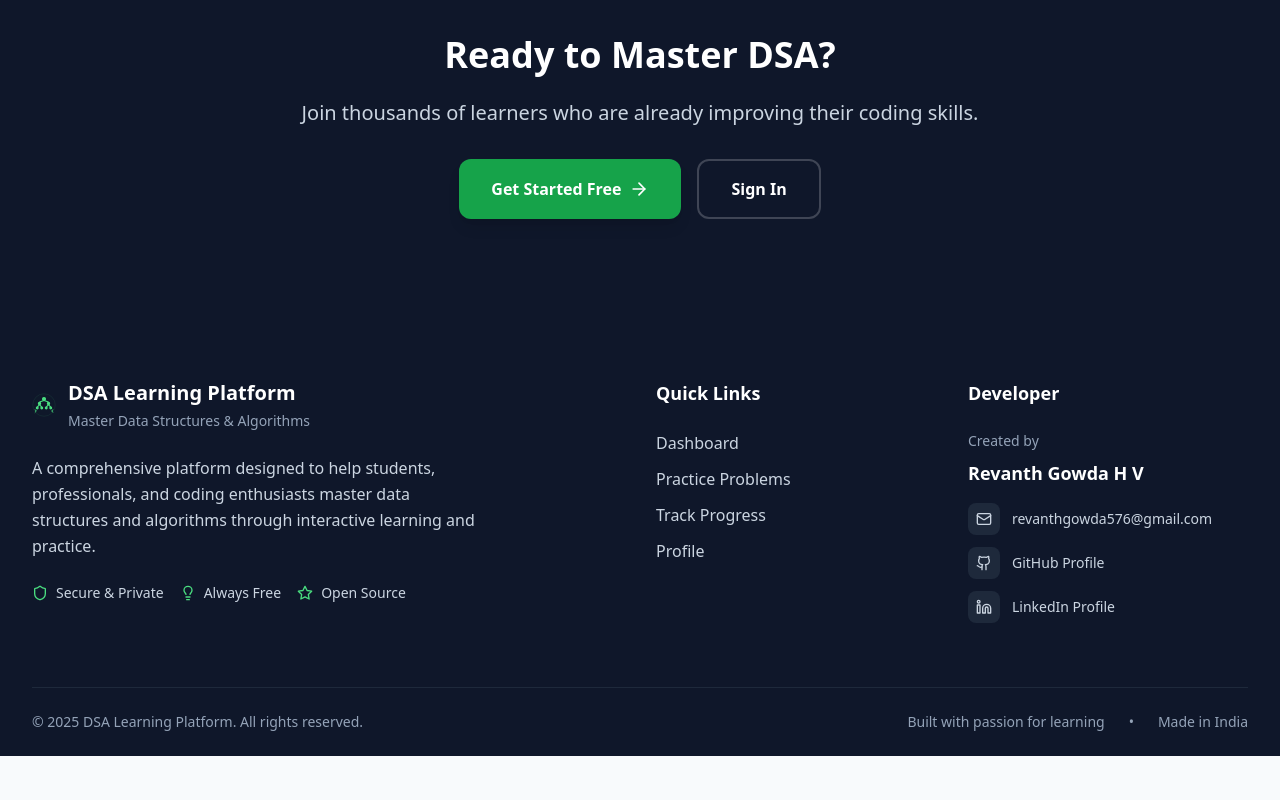
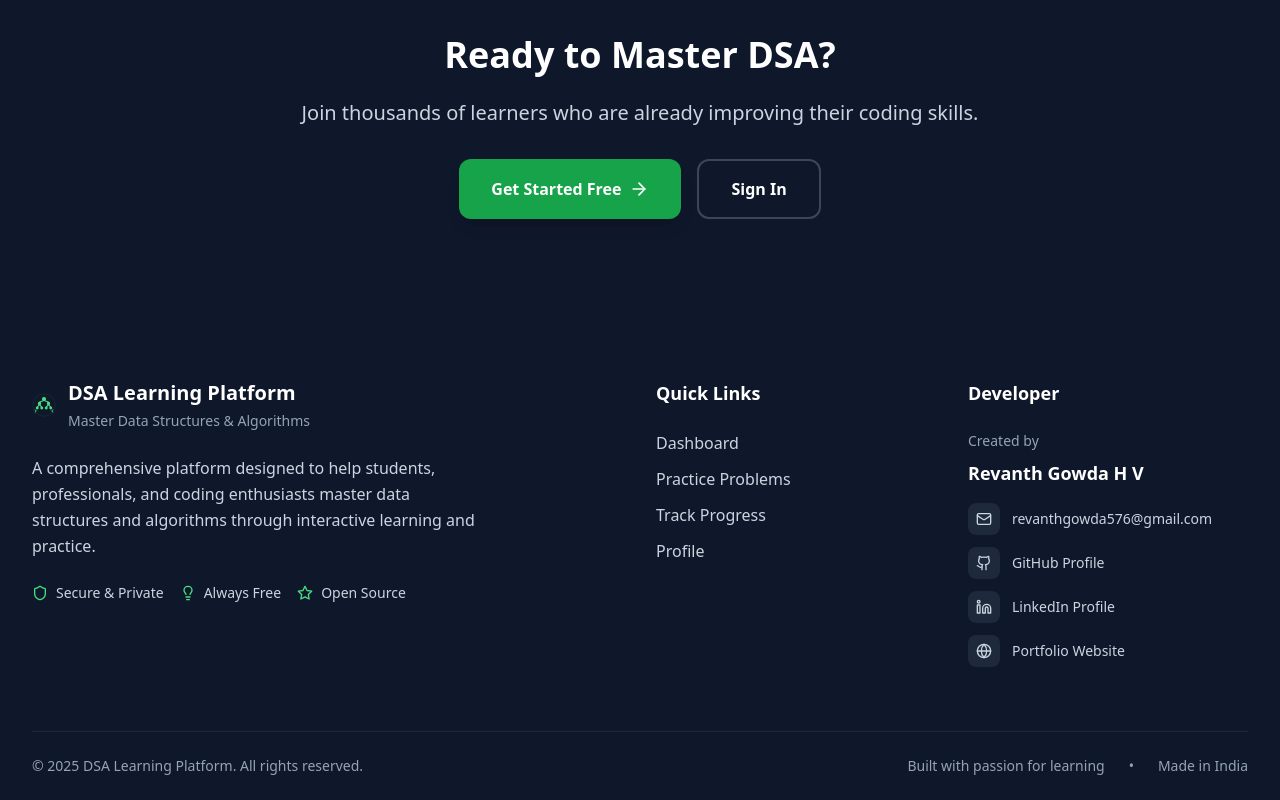
Before and after one commit to Revanthgowda45/DSApro_learning, a React (Vite) app: page /about in a window 1280 px wide. Shown: the part 3493-4293 px from the top of the page. Before the commit the page ends 4249 px from the top, so only its background shows below. Built offline with nearby package versions, Linux system fonts and the light colour scheme; no server answers.

Commit message:
changed the about.tsx file

```diff
--- a/src/pages/About.tsx
+++ b/src/pages/About.tsx
@@ -18,7 +18,8 @@ import {
   Lightbulb,
   Mail,
   Github,
-  Linkedin
+  Linkedin,
+  Globe
 } from 'lucide-react';
 
 export default function About() {
@@ -512,6 +513,18 @@ export default function About() {
                     </div>
                     <span className="text-sm">LinkedIn Profile</span>
                   </a>
+                  <a
+                    href="https://revanthcode.netlify.app/"
+                    target="_blank"
+                    rel="noopener noreferrer"
+                    className="flex items-center text-gray-300 hover:text-green-400 transition-colors duration-200 group"
+                    title="Portfolio Website"
+                  >
+                    <div className="w-8 h-8 bg-gray-800 rounded-lg flex items-center justify-center mr-3 group-hover:bg-green-600 transition-colors duration-200">
+                      <Globe className="w-4 h-4" />
+                    </div>
+                    <span className="text-sm">Portfolio Website</span>
+                  </a>
                 </div>
               </div>
             </div>
```
